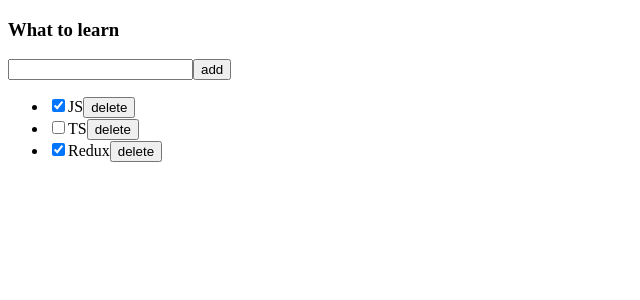
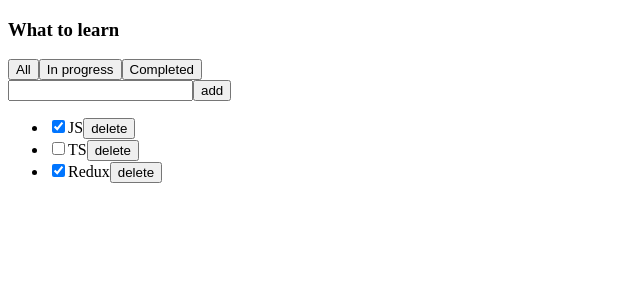
Before and after one commit to KseniaPopova02/ToDoList-React-TS, a React (Create React App) app: page / in a window 1280 px wide. Shown: the top 300 px of the page, without its empty margins (0-640 px from the left). Built offline with nearby package versions, Linux system fonts and the light colour scheme.

Commit message:
add: filter logic + TS

```diff
--- a/src/App.tsx
+++ b/src/App.tsx
@@ -1,8 +1,41 @@
-import { tasks } from "./mockedData";
+import { useState } from "react";
 import { TodoList } from "./modules";
+import { nanoid } from "nanoid";
+
+export type FilterValuesType = "all" | "completed" | "inProgress";
 
 function App() {
-  return <TodoList title={"What to learn"} tasks={tasks} />;
+  const [tasks, setTasks] = useState([
+    { id: nanoid(), title: "JS", isDone: true },
+    { id: nanoid(), title: "TS", isDone: false },
+    { id: nanoid(), title: "Redux", isDone: true },
+  ]);
+  const [filter, setFilter] = useState<FilterValuesType>("all");
+
+  let tasksForTodoList = tasks;
+  if (filter === "completed") {
+    tasksForTodoList = tasks.filter((task) => task.isDone);
+  }
+  if (filter === "inProgress") {
+    tasksForTodoList = tasks.filter((task) => !task.isDone);
+  }
+
+  const changeFilter = (value: FilterValuesType) => {
+    setFilter(value);
+  };
+
+  const handleDeleteTask = (id: string) => {
+    const filteredTasks = tasks.filter((task) => task.id !== id);
+    setTasks(filteredTasks);
+  };
+  return (
+    <TodoList
+      title={"What to learn"}
+      tasks={tasksForTodoList}
+      handleDeleteTask={handleDeleteTask}
+      changeFilter={changeFilter}
+    />
+  );
 }
 
 export default App;
--- a/src/mockedData/index.js
+++ /dev/null
@@ -1 +0,0 @@
-export * from "./tasks";
--- a/src/mockedData/tasks.js
+++ /dev/null
@@ -1,7 +0,0 @@
-import { nanoid } from "nanoid";
-
-export const tasks = [
-  { id: nanoid(), title: "JS", isDone: true },
-  { id: nanoid(), title: "TS", isDone: false },
-  { id: nanoid(), title: "Redux", isDone: true },
-];
--- a/src/modules/TodoList/TodoList.tsx
+++ b/src/modules/TodoList/TodoList.tsx
@@ -1,3 +1,5 @@
+import { FilterValuesType } from "../../App";
+
 type TaskType = {
   id: string;
   title: string;
@@ -7,11 +9,38 @@ type TaskType = {
 type PropsType = {
   title: string;
   tasks: Array<TaskType>;
+  handleDeleteTask: (id: string) => void;
+  changeFilter: (value: FilterValuesType) => void;
 };
 
 export const TodoList = (props: PropsType) => (
   <>
     <h3>{props.title}</h3>
+    <div>
+      <button
+        onClick={() => {
+          props.changeFilter("all");
+        }}
+      >
+        All
+      </button>
+
+      <button
+        onClick={() => {
+          props.changeFilter("inProgress");
+        }}
+      >
+        In progress
+      </button>
+
+      <button
+        onClick={() => {
+          props.changeFilter("completed");
+        }}
+      >
+        Completed
+      </button>
+    </div>
     <div>
       <input type="text" />
       <button>add</button>
@@ -21,7 +50,13 @@ export const TodoList = (props: PropsType) => (
         <li key={task.id}>
           <input type="checkbox" checked={task.isDone} />
           <span>{task.title}</span>
-          <button>delete</button>
+          <button
+            onClick={() => {
+              props.handleDeleteTask(task.id);
+            }}
+          >
+            delete
+          </button>
         </li>
       ))}
     </ul>
```
